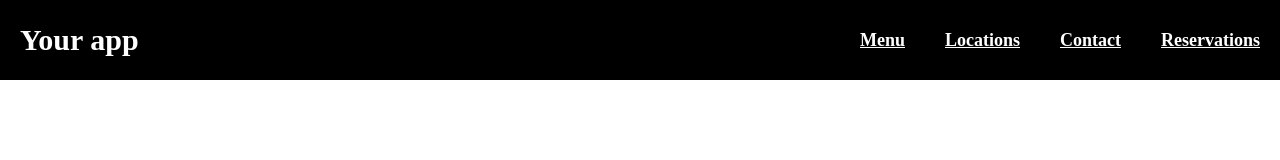
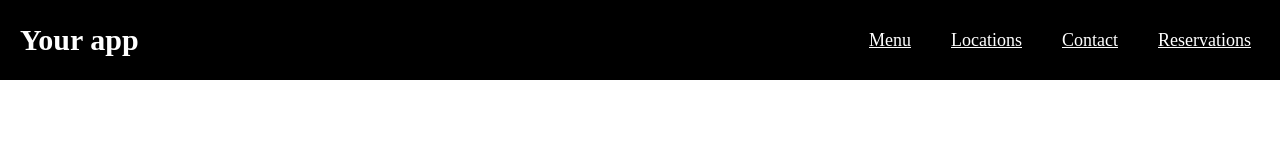
Before and after one commit to iMadfxq/videoBurgerMenu, a React (Create React App) app: page / in a window 1280 px wide. Shown: the top 160 px of the page. Built offline with nearby package versions, Linux system fonts and the light colour scheme; the HTML template or start-up script is replaced by a standard one.

Commit message:
All done

```diff
--- a/src/components/header/header.styles.css
+++ b/src/components/header/header.styles.css
@@ -29,7 +29,7 @@ header nav {
 nav a {
   margin: 20px;
   color: white;
-  font-weight: 600;
+  font-weight: 500;
 }
 
 .header__nav--mobile {
```
